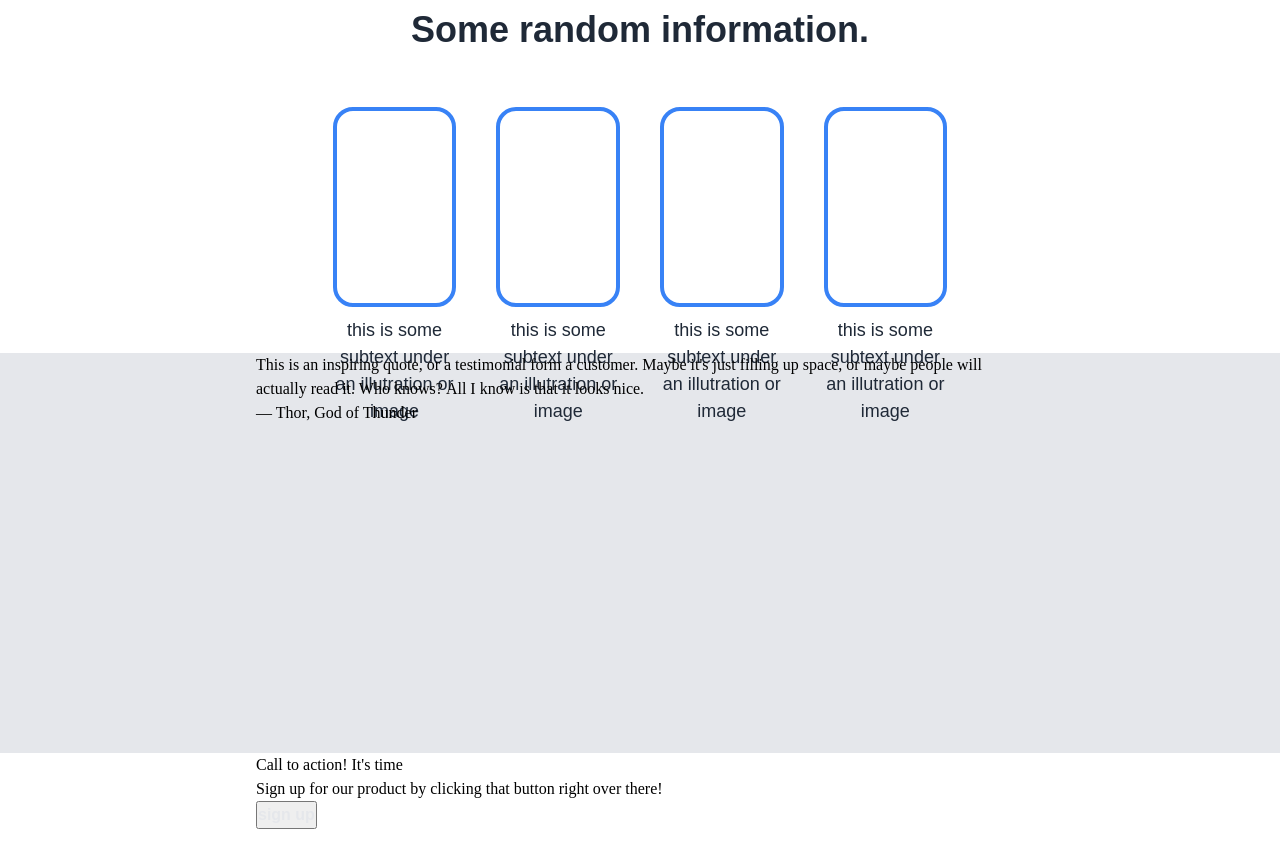
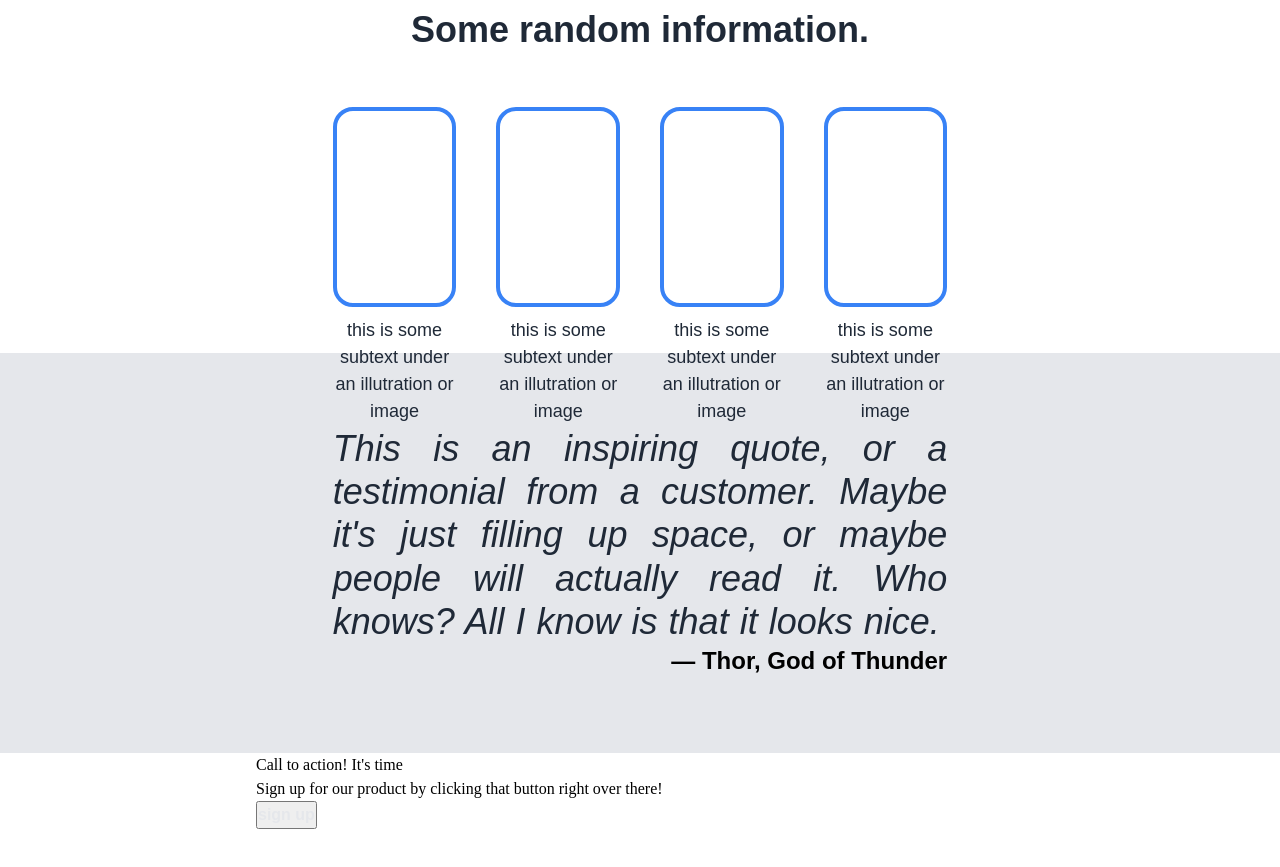
Before and after one commit to pHaniver/TOP_landing_page, a plain HTML site: page index.html in a window 1280 px wide. Shown: the part 447-1314 px from the top of the page. Drawn offline with Linux system fonts and the light colour scheme.

Commit message:
Testimonial-section Style Complete

```diff
--- a/CSS/style.css
+++ b/CSS/style.css
@@ -84,7 +84,7 @@ svg {
     --fs-sml: 18px;
 
     --fw-ebold: bolder;
-    --fw-light: light;
+    --fw-light: 100;
 }
 
 /* Universal */
@@ -150,6 +150,22 @@ h3 {
     color: var(--text-s-color)
 }
 
+#testimonial-section p {
+    font-family: var(--ff-primary);
+    font-size: var(--fs-big);
+    font-style: italic;
+    font-weight: var(--fw-light);
+    color: var(--text-s-color);
+    word-spacing: 1px;
+    line-height: 1.2;
+}
+
+#testimonial-section .author {
+    font-size: var(--fs-mid);
+    font-weight: var(--fw-ebold);
+    font-family: var(--ff-primary);
+}
+
 /* hero-section start */
 #hero-section {
     background-color: var(--primary-color);
@@ -212,7 +228,6 @@ h3 {
 #hero-section .hero-img img {
     margin-left: auto;
 }
-
 /* hero-section end */
 
 /* service-section start */
@@ -244,9 +259,20 @@ h3 {
 }
 /* service-section end */
 
-
 /* testimonial-section start */
 #testimonial-section {
+    padding: 0 10%;
     background-color: var(--secondry-color);
+    display:flex;
+    align-items: center;
+}
+
+#testimonial-section p {
+    text-align:justify;
+}
+
+#testimonial-section .author {
+    display:block;
+    text-align: end;
 }
 /* testimonial-section end */
--- a/index.html
+++ b/index.html
@@ -60,17 +60,8 @@
 
         <section id="testimonial-section">
             <div class="container">
-                <figure>
-                    <blockquote>
-                        This is an inspiring quote, or a testimonial form a
-                        customer. Maybe it's just filling up space, or maybe
-                        people will actually read it. Who knows? All I know
-                        is that it looks nice.
-                    </blockquote>
-                    <figcaption>
-                        &mdash; Thor, God of Thunder
-                    </figcaption>
-                </figure>
+                    <p>This is an inspiring quote, or a testimonial from a customer. Maybe it's just filling up space, or maybe people will actually read it. Who knows? All I know is that it looks nice.</p>
+                    <span class="author">&mdash; Thor, God of Thunder</span>
             </div>
         </section>
 
```
